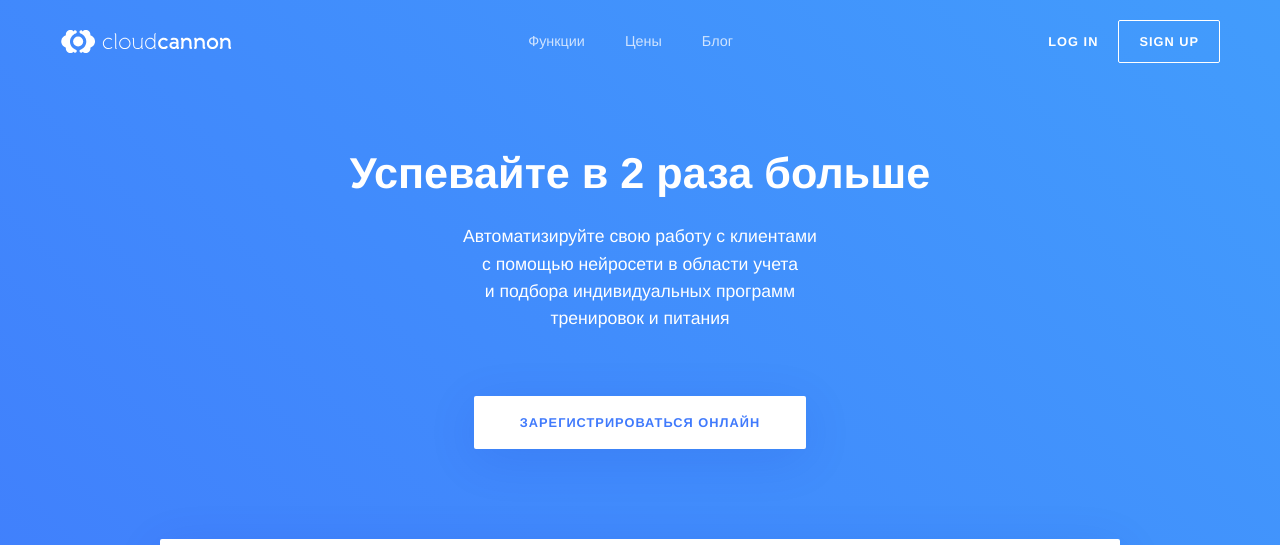
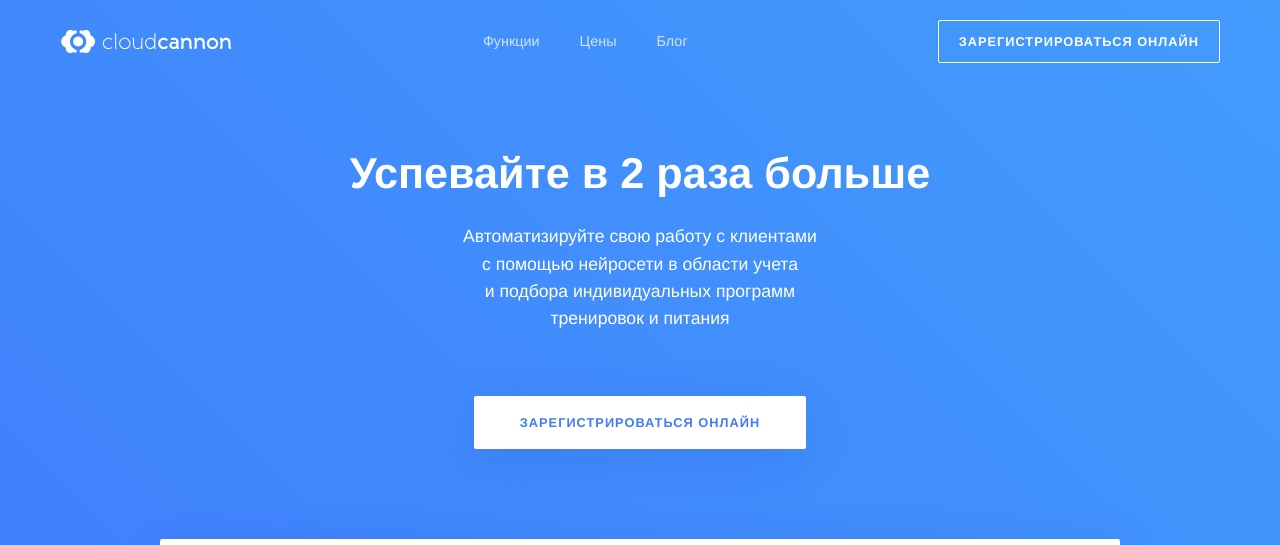
Before and after one commit to RakhimyanTim/fitness.github.io, a Jekyll site: the page built from pages/index.html, in a window 1280 px wide and 900 px high, cut to the strip 0-545 px from the top of the window. Built offline with Jekyll 4.4.1, drawn with Linux system fonts in a browser that asks for light colours; some web fonts are replaced.

Commit message:
Update right.html

```diff
--- a/_includes/navigation/right.html
+++ b/_includes/navigation/right.html
@@ -1,4 +1,3 @@
 <nav class="right">
-	<a href="https://app.cloudcannon.com/" target="_blank">Log In</a>
-	<a href="https://app.cloudcannon.com/users/sign_up" target="_blank" class="button keep-text-size {% if page.header_class == 'plain' or layout.header_class == 'plain' %}light{% else %}dark{% endif %}">Sign Up</a>
+	<a href="https://goo.gl/forms/a4kDwSTPBcGsNXgX2" target="_blank" class="button keep-text-size {% if page.header_class == 'plain' or layout.header_class == 'plain' %}light{% else %}dark{% endif %}">Зарегистрироваться онлайн</a>
 </nav>
```
